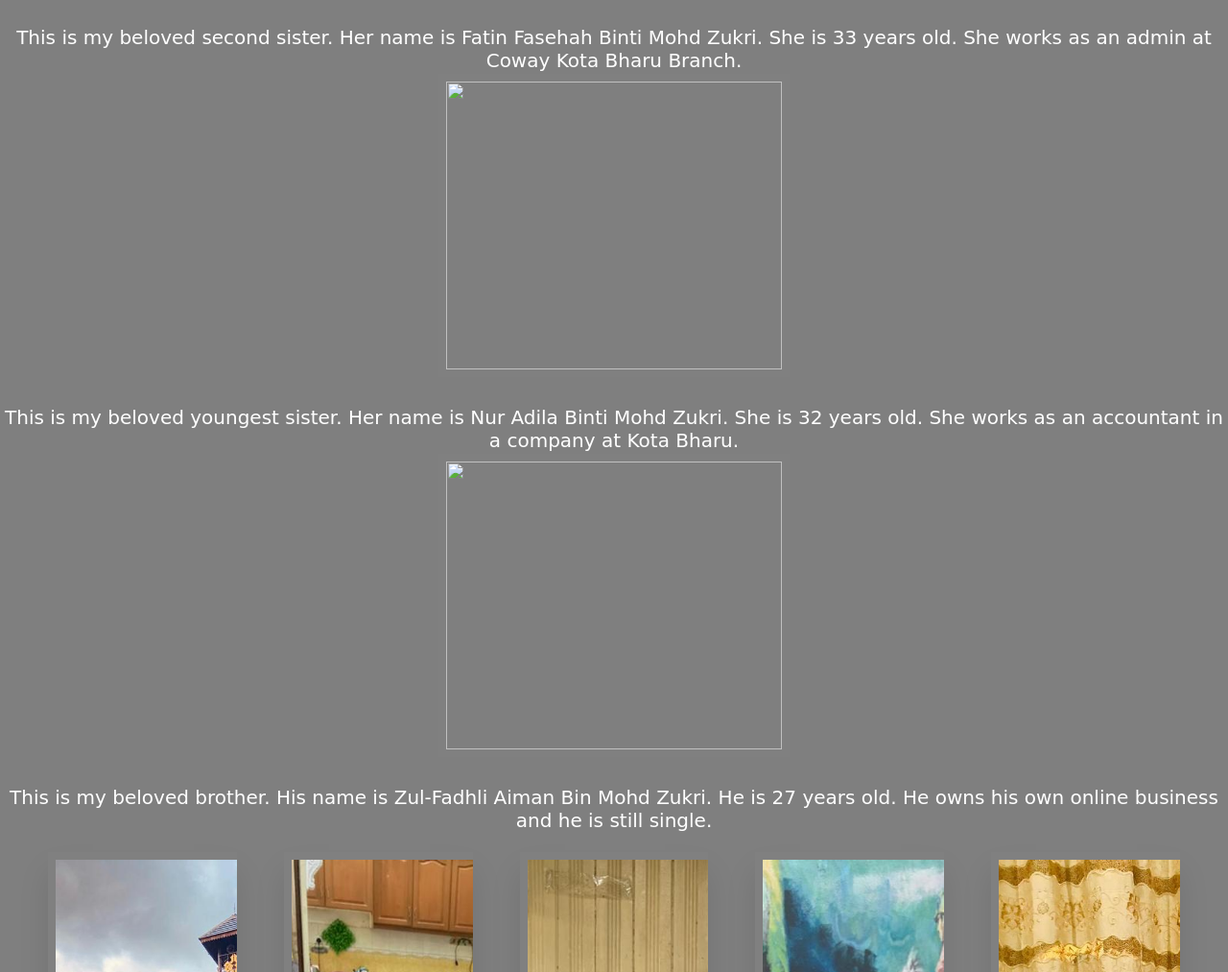
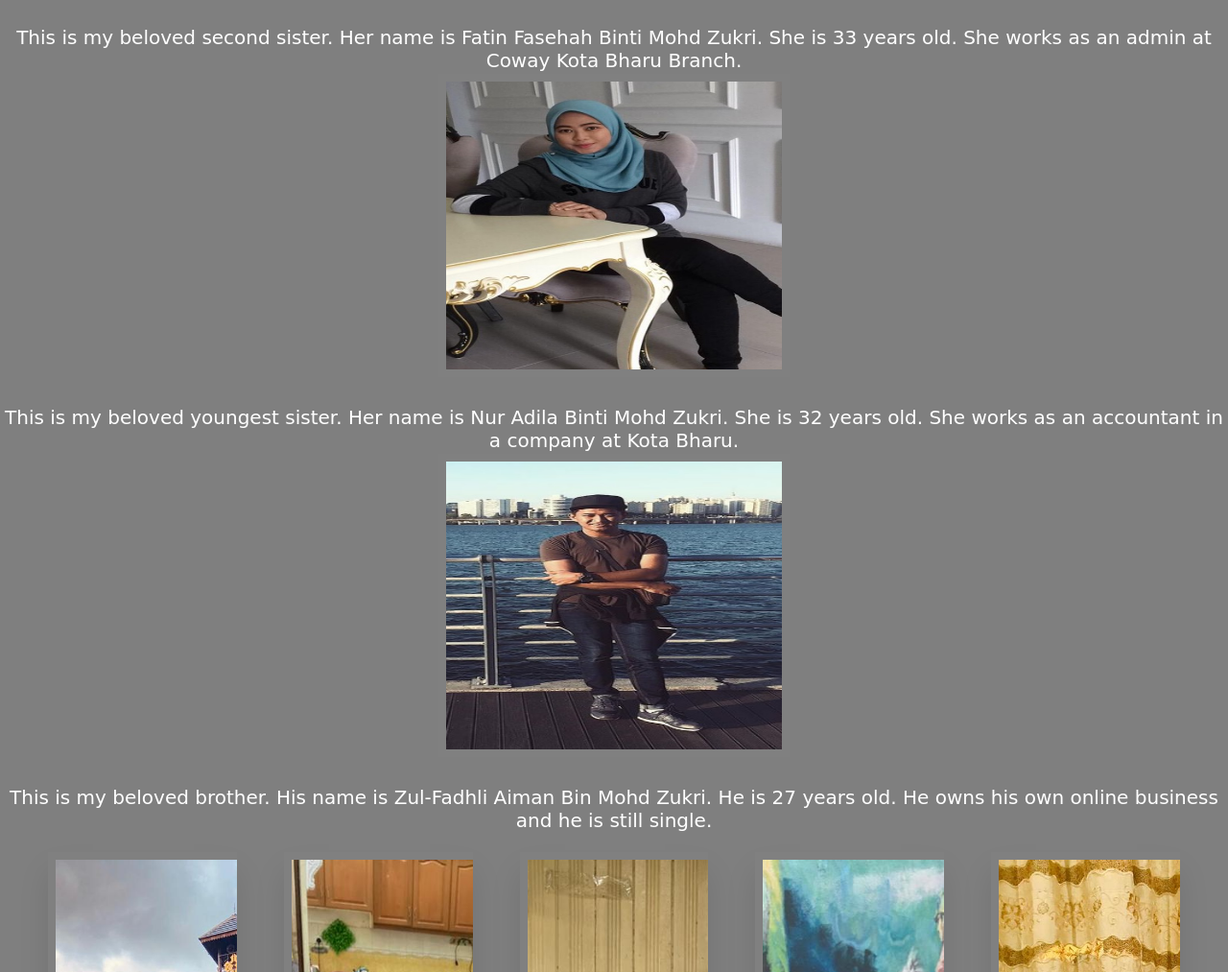
Before and after one commit to zulzukri/personal-project-website, a plain HTML site: page family.html in a window 1280 px wide. Shown: the part 1411-2424 px from the top of the page at 96% size. Drawn offline with Linux system fonts and the light colour scheme.

Commit message:
Update family.html

```diff
--- a/family.html
+++ b/family.html
@@ -27,7 +27,7 @@
     </div>
     <div class="bar"></div>
 
-    <img src="maabah.jpeg">
+    <img src="maabah.jpg">
 
     <p>This is my beloved mom and dad. My dad's name is Mohd Zukri Bin Abdullah and my mom's name is Rahimah Binti Mohammad Yusoff. Both of my parents are 57 years old.They have been dedicated their lives in raising the 5 of us and ensure that we become successful individuals in this world and hereafter.  </p>
 <br>
@@ -44,13 +44,13 @@
 <br>
 <br>
 
-    <img src="kila.jpeg">
+    <img src="kila.jpg">
 
     <p>This is my beloved youngest sister. Her name is Nur Adila Binti Mohd Zukri. She is 32 years old. She works as an accountant in a company at Kota Bharu.</p>
 <br>
 <br>
 
-    <img src="pali.jpeg">
+    <img src="pali.jpg">
 
     <p>This is my beloved brother. His name is Zul-Fadhli Aiman Bin Mohd Zukri. He is 27 years old. He owns his own online business and he is still single.</p>
 </body>
```
